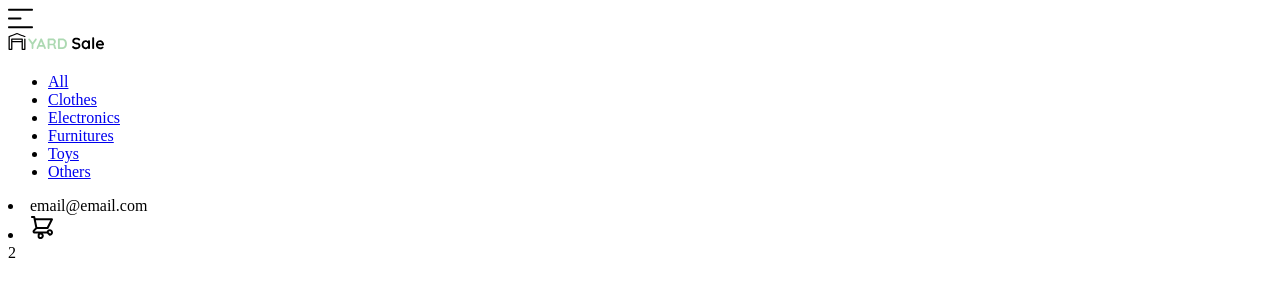
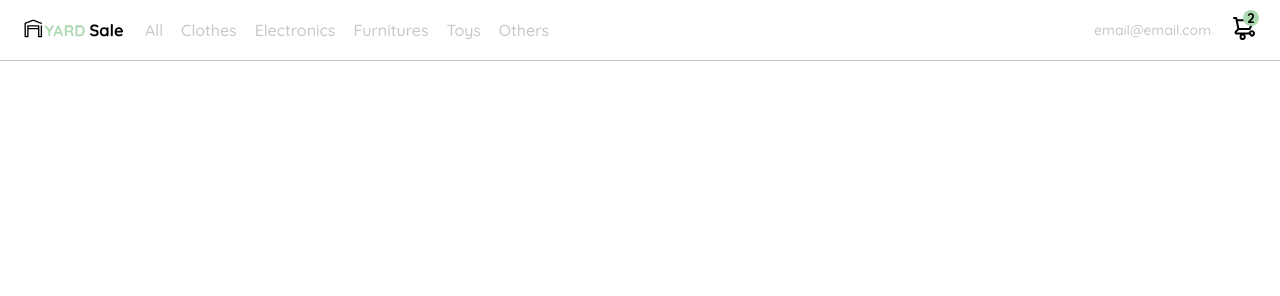
Before and after one commit to rufy90/projectDemoCursoPrework, a plain HTML site: page FrontedDeveloperCursoPractico/clase11.html in a window 1280 px wide. Drawn offline with Linux system fonts and the light colour scheme.

Commit message:
Adding complete class 11

```diff
--- a/FrontedDeveloperCursoPractico/clase11.html
+++ b/FrontedDeveloperCursoPractico/clase11.html
@@ -4,14 +4,106 @@
     <meta charset="UTF-8">
     <meta http-equiv="X-UA-Compatible" content="IE=edge">
     <meta name="viewport" content="width=device-width, initial-scale=1.0">
+    <link rel="preconnect" href="https://fonts.googleapis.com">
+    <link rel="preconnect" href="https://fonts.gstatic.com" crossorigin>
+    <link href="https://fonts.googleapis.com/css2?family=Quicksand:wght@300;500;700&display=swap" rel="stylesheet">
     <title>Document</title>
+    <style>
+    :root {
+      --white: #FFFFFF;
+      --black: #000000;
+      --very-light-pink: #C7C7C7;
+      --text-input-field: #F7F7F7;
+      --hospital-green: #ACD9B2;
+      --sm: 14px;
+      --md: 16px;
+      --lg: 18px;
+    }
+    body {
+      margin: 0;
+      font-family: 'Quicksand', sans-serif;
+    }
+    nav {
+      display: flex;
+      justify-content: space-between;
+      padding: 0 24px;
+      border-bottom: 1px solid var(--very-light-pink);
+    }
+    .menu {
+      display: none;
+    }
+    .logo {
+      width: 100px;
+    }
+    .navbar-left ul,
+    .navbar-right ul {
+      list-style: none;
+      padding: 0;
+      margin: 0;
+      display: flex;
+      align-items: center;
+      height: 60px;
+    }
+    .navbar-left {
+      display: flex;
+    }
+    .navbar-left ul {
+      margin-left: 12px;
+    }
+    .navbar-left ul li a,
+    .navbar-right ul li a {
+      text-decoration: none;
+      color: var(--very-light-pink);
+      border: 1px solid var(--white);
+      padding: 8px;
+      border-radius: 8px;
+    }
+    .navbar-left ul li a:hover,
+    .navbar-right ul li a:hover {
+      border: 1px solid var(--hospital-green);
+      color: var(--hospital-green);
+    }
+    .navbar-email {
+      color: var(--very-light-pink);
+      font-size: var(--sm);
+      margin-right: 12px;
+    }
+    .navbar-shopping-cart {
+      position: relative;
+    }
+    .navbar-shopping-cart div {
+      width: 16px;
+      height: 16px;
+      background-color: var(--hospital-green);
+      border-radius: 50%;
+      font-size: var(--sm);
+      font-weight: bold;
+      position: absolute;
+      top: -6px;
+      right: -3px;
+      display: flex;
+      justify-content: center;
+      align-items: center;
+    }
+    @media (max-width: 640px) {
+      .menu {
+        display: block;
+      }
+      .navbar-left ul {
+        display: none;
+      }
+      .navbar-email {
+        display: none;
+      }
+    }
+    </style>
 </head>
 <body>
     <nav>
-        <img src="icons/icon_menu.svg" alt="menu" class="menu">
+        <img src="./icons/icon_menu.svg" alt="menu" class="menu">
 
         <div class="navbar-left">
-            <img src="logos/logo_yard_sale.svg" alt="logo" class="logo">
+          <img src="./logos/logo_yard_sale.svg" alt="logo" class="logo">
 
           <ul>
             <li><a href="/">All</a></li>
@@ -21,12 +113,16 @@
             <li><a href="/">Toys</a></li>
             <li><a href="/">Others</a></li>
           </ul>
+        </div>
 
-            <div class="navbar-rigth">
-                <li>email@email.com</li>
-                <li class="navbar-shoping-cart"><img src="icons/icon_shopping_cart.svg" alt="shoping cart"></li>
+        <div class="navbar-right">
+          <ul>
+            <li class="navbar-email"><a href="/" class="email">email@email.com</a></li>
+            <li class="navbar-shopping-cart">
+                <img src="./icons/icon_shopping_cart.svg" alt="shopping cart">
                 <div>2</div>
-            </div>
+            </li>
+          </ul>
         </div>
       </nav>
 </body>
```
Lines whose indentation alone changed are shown as unchanged.
